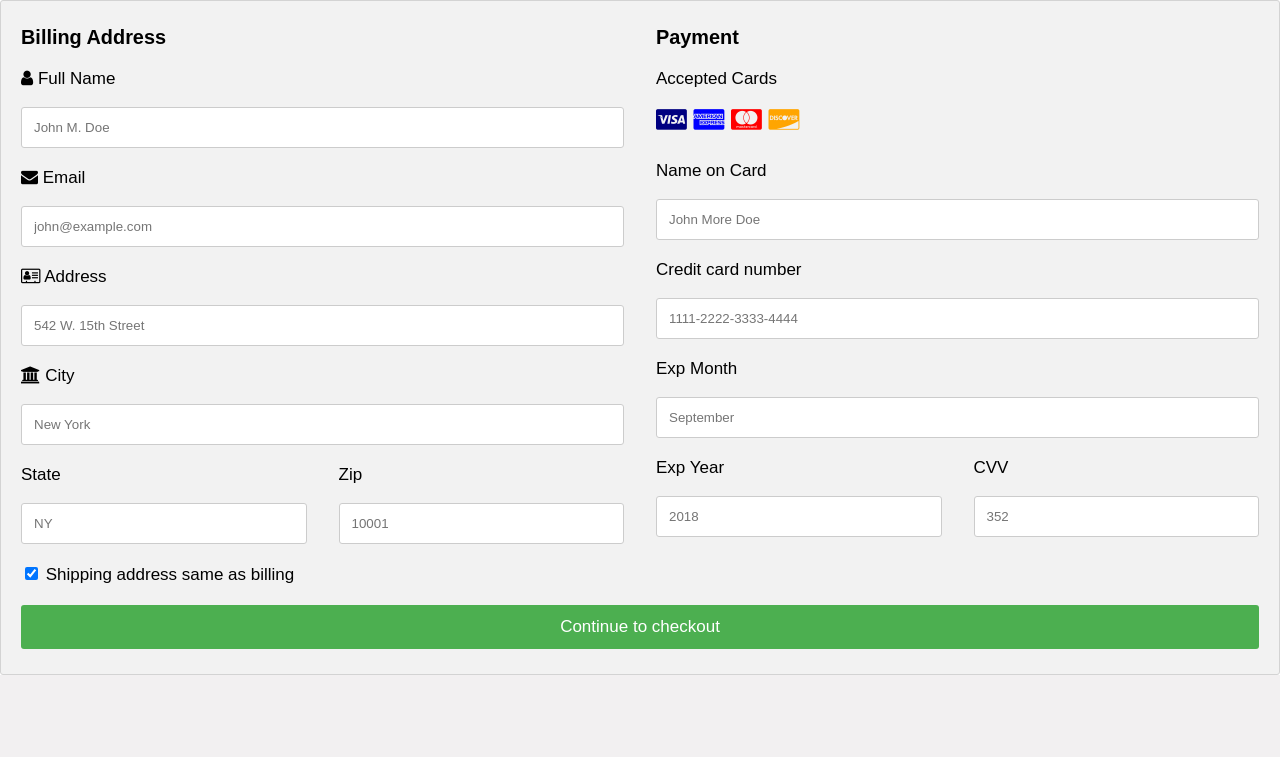
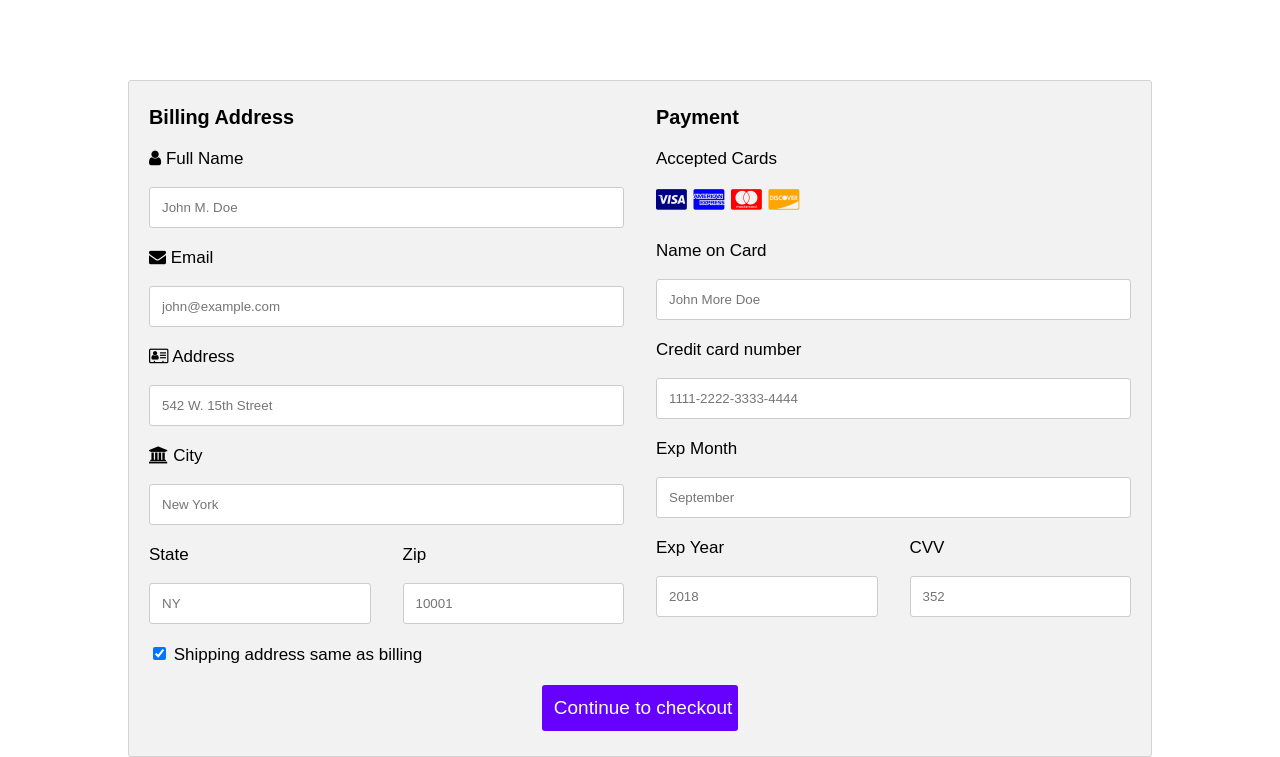
Before and after one commit to hizhatt/wad, a PHP site: page /Checkout.php in a window 1280 px wide. Shown: the part 130-887 px from the top of the page. Before the commit the page ends 805 px from the top, so only its background shows below. Run offline with PHP 8.4, Linux system fonts and the light colour scheme.

Commit message:
fixed checkout

```diff
--- a/Checkout.php
+++ b/Checkout.php
@@ -87,15 +87,17 @@
       }
 
       .btn {
-        background-color: #4CAF50;
+        background-color: #6600ff;
         color: white;
         padding: 12px;
         margin: 10px 0;
         border: none;
-        width: 100%;
+        width: 20%;
+		margin-left: 40%;
+		margin-right: 25%;
         border-radius: 3px;
         cursor: pointer;
-        font-size: 17px;
+        font-size: 19px;
       }
 
       .btn:hover {
@@ -135,8 +137,11 @@
 	<header>
 		<?php include"header.php" ?>
 	</header>
-
-  <div class="content">
+	<br>
+	<br>
+	<br>
+	<br>
+  <div class="MiddleContent">
 
 	<script>function done(){
 		window.location.replace("index.php");
--- a/css/cart.css
+++ b/css/cart.css
@@ -60,7 +60,7 @@
   display: inline-block;
   font-size: large;
   width:20%;
-  margin-left: 25%;
+  margin-left: 40%;
   margin-right: 25%;
   padding: 10px 24px;
   float: right;
```
Also changed, not shown: About.php (+5 -2 lines).
